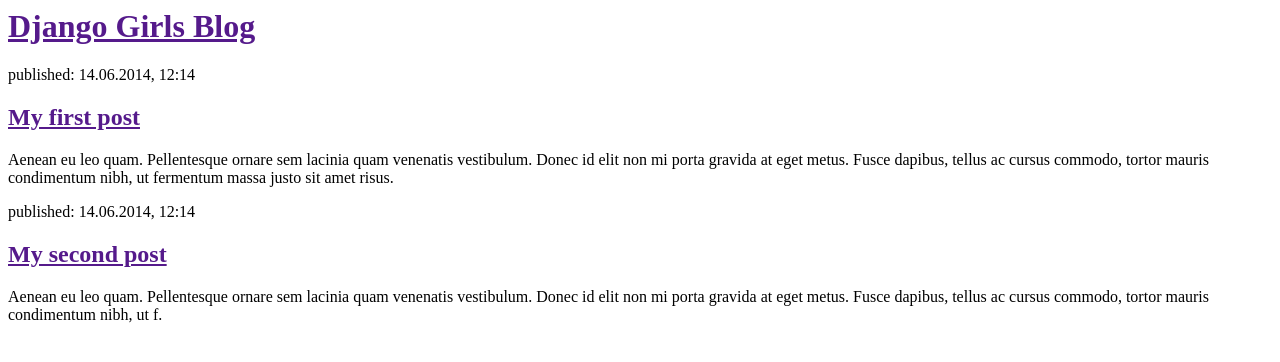
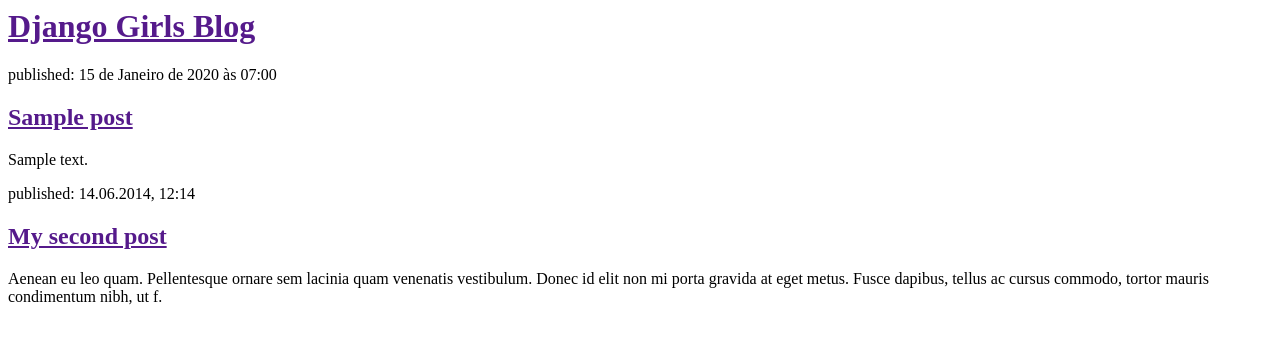
Before and after one commit to AruGarcia/my-first-blog-2.0, a Django app: page / in a window 1280 px wide. Shown: the top 362 px of the page. Run offline with Django 4.2, Linux system fonts and the light colour scheme; tables that the repository leaves empty hold one stand-in row (values such as "Sample post").

Commit message:
Edit templete add the post of my models.

```diff
--- a/mysite/blog/templates/blog/post_list.html
+++ b/mysite/blog/templates/blog/post_list.html
@@ -8,9 +8,13 @@
         </div>
 
         <div>
-            <p>published: 14.06.2014, 12:14</p>
-            <h2><a href="">My first post</a></h2>
-            <p>Aenean eu leo quam. Pellentesque ornare sem lacinia quam venenatis vestibulum. Donec id elit non mi porta gravida at eget metus. Fusce dapibus, tellus ac cursus commodo, tortor mauris condimentum nibh, ut fermentum massa justo sit amet risus.</p>
+            {% for post in posts %}
+                <article>
+                    <time>published: {{ post.published_date }}</time>
+                    <h2><a href="">{{ post.title }}</a></h2>
+                    <p>{{ post.text|linebreaksbr }}</p>
+                </article>
+            {% endfor %}
         </div>
 
         <div>
--- a/mysite/blog/views.py
+++ b/mysite/blog/views.py
@@ -1,5 +1,8 @@
 from django.shortcuts import render
+from django.utils import timezone
+from .models import Post
 
 
 def post_list(request):
-    return render(request, 'blog/post_list.html', {})
+    posts = Post.objects.filter(published_date__lte=timezone.now()).order_by('published_date')
+    return render(request, 'blog/post_list.html', {'posts': posts})
```
Also changed, not shown: mysite/base/test/test_home.py (+1 -1 lines), mysite/blog/test/test_post_list.py (+1 -1 lines), 2 other files.
